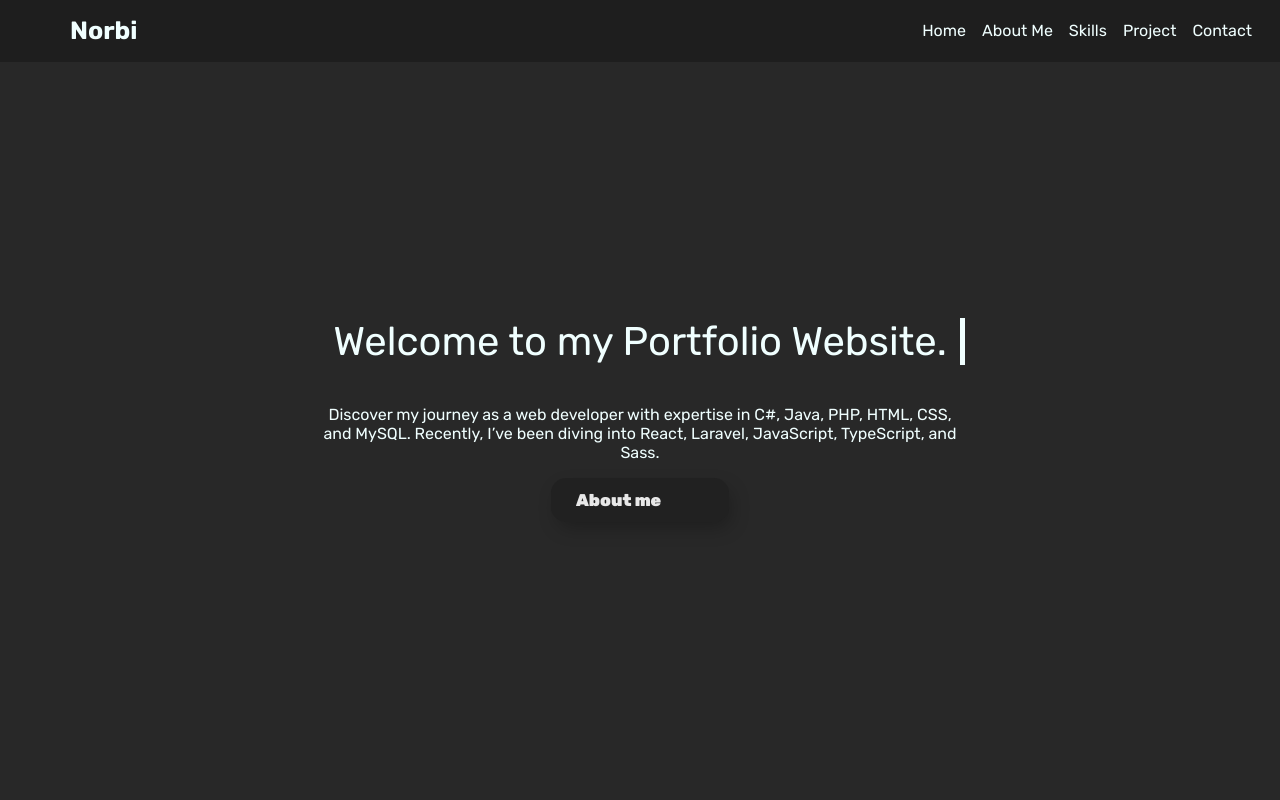
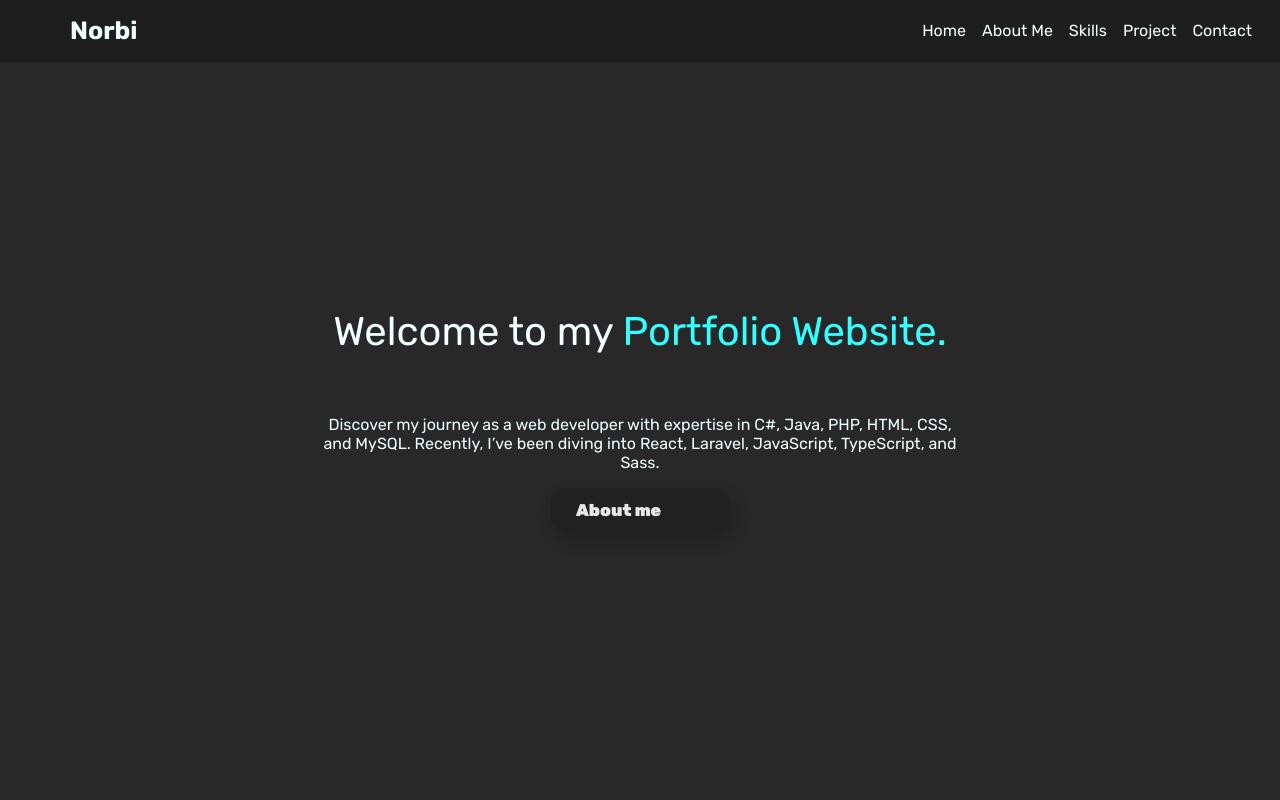
Before and after one commit to Pityuwarrior/Portfolio, a React (Vite) app: page / in a window 1280 px wide. Shown: the top 800 px of the page. Built offline with nearby package versions, Linux system fonts and the light colour scheme.

Commit message:
10.09.19 Adding and fixing animations at the home section.

```diff
--- a/src/assets/scss/Home.module.scss
+++ b/src/assets/scss/Home.module.scss
@@ -1,4 +1,6 @@
 @import './utils/_typewriter_animation.scss';
+@import './variables';
+
 .home_section{
     display: flex;
     flex-direction: column;
@@ -8,11 +10,14 @@
 
     .text_container{
         text-align: center;
-        display: block;
-        max-width: 50%;
-        .home_title{
+        max-width: 40pc;
+        .home_greeting{
             font-size: 40px;
+            position: relative;
             @include typewritter_animation;
+            .home_title{
+                color:map-get($Colorpalette, SecondaryColor);
+            }
         }
         .home_description{
             font-weight: normal;
--- a/src/assets/scss/utils/_typewriter_animation.scss
+++ b/src/assets/scss/utils/_typewriter_animation.scss
@@ -1,17 +1,18 @@
 @mixin typewritter_animation{
     border-right: 5px solid;
+    display: inline-block;
     width: 100%;
     white-space: nowrap;
     overflow: hidden;
     animation:
-        typing 2s,
-        cursor .4s step-end infinite alternate;
+        typing 2s steps(20, end),
+        cursor .4s step-end infinite alternate 2s
 }
 
 @keyframes typing{
-    from {width: 0}
+    0% { width: 0; }
 }
 
 @keyframes cursor{
-    50% {border-color: transparent;}
+    50% { border-color: transparent;}
 }
--- a/src/assets/style.css
+++ b/src/assets/style.css
@@ -3,6 +3,8 @@ html, body{
     max-width: 100%;
     margin:0;
     padding:0;
+    align-content: center;
+    justify-content: center;
     font-weight: normal;
     font-family: "Rubik", sans-serif;
     font-optical-sizing: auto;
--- a/src/components/About_me.tsx
+++ b/src/components/About_me.tsx
@@ -1,5 +1,5 @@
 import variables from '../assets/scss/About_me.module.scss';
-import staticText from '../data/contentAboutme.json';
+import staticText from '../data/contentAboutMe.json';
 import image from '../../public/me.png';
 import * as iconLibrary from "react-icons/bs";
 import React from "react";
--- a/src/components/Home.tsx
+++ b/src/components/Home.tsx
@@ -8,8 +8,8 @@ export function Home(){
     return(
         <section className = {`${variables.home_section} protfolio_section`} id = "home">
                 <div className = {variables.text_container}>
-                    <p className = {variables.home_title}>{staticText.title}</p>
-                    <p className = {variables.home_description}>{staticText.description}</p>
+                    <p className = {variables.home_greeting}>{staticText.greeting}<span className={variables.home_title}> {staticText.title}</span></p>
+                    <p className = {`${variables.home_description} scroll_animation`}>{staticText.description}</p>
                 </div>
                 <ButtonScroll{...ButtonProps}/>
         </section>
--- a/src/data/contentHome.json
+++ b/src/data/contentHome.json
@@ -1,4 +1,5 @@
 {
-    "title": "Welcome to my Portfolio Website.",
+    "greeting":"Welcome to my",
+    "title": "Portfolio Website.",
     "description": "Discover my journey as a web developer with expertise in C#, Java, PHP, HTML, CSS, and MySQL. Recently, I’ve been diving into React, Laravel, JavaScript, TypeScript, and Sass."
 }
--- a/src/index.html
+++ b/src/index.html
@@ -14,5 +14,6 @@
   <body>
     <div id="app"></div>
     <script type="module" src="index.tsx"></script>
+    <script defer scr="./utils/Scroll_animation.ts"></script>
   </body>
 </html>
```
Also changed, not shown: src/utils/Scroll _animation.ts (added, +11 -0 lines), src/components/Skills.tsx (line endings or trailing spaces).
